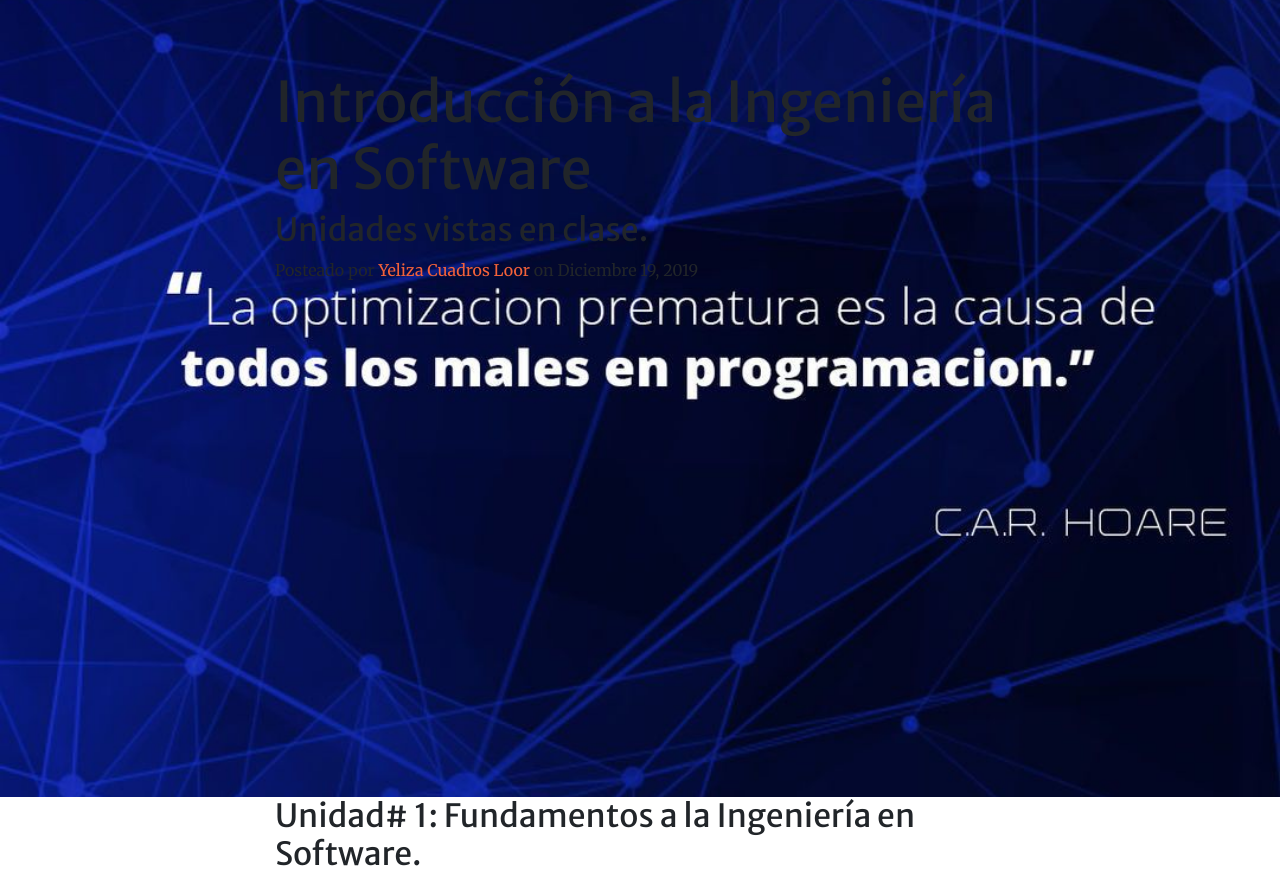
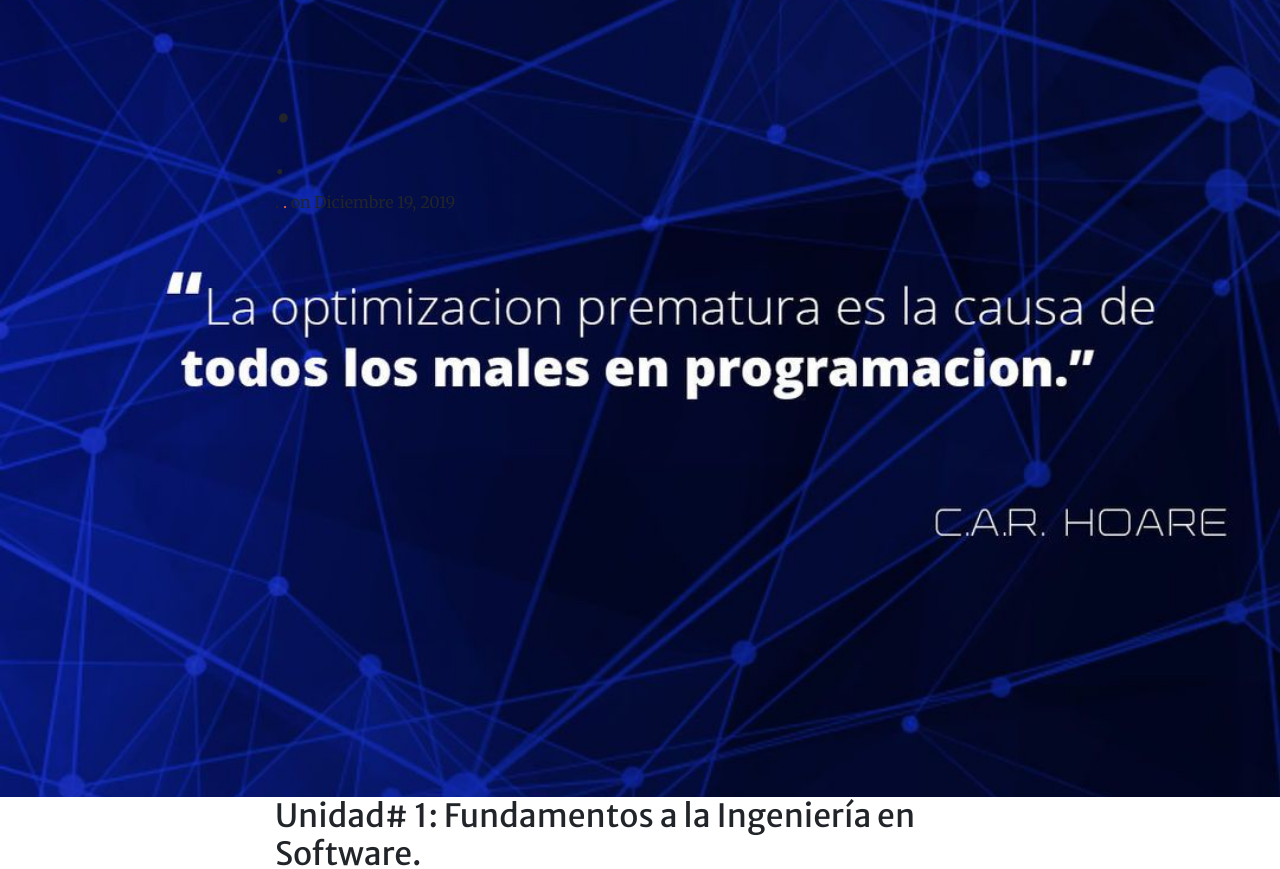
Before and after one commit to yelizacuadros/loor.io, a website with bundled scripts: page index.html in a window 1280 px wide. Shown: the part 2735-3604 px from the top of the page. Built offline with nearby package versions, Linux system fonts and the light colour scheme.

Commit message:
Update index.html

```diff
--- a/index.html
+++ b/index.html
@@ -193,10 +193,12 @@
       <div class="row">
         <div class="col-lg-8 col-md-10 mx-auto">
           <div class="post-heading">
-            <h1>Introducción a la Ingeniería en Software</h1>
-            <h2 class="subheading">Unidades vistas en clase.</h2>
-            <span class="meta">Posteado por
-              <a href="about.html">Yeliza Cuadros Loor</a>
+
+
+            <h1>.</h1>
+            <h2 class="subheading">.</h2>
+            <span class="meta">.
+              <a href="about.html">.</a>
               on Diciembre 19, 2019</span>
           </div>
         </div>
```
